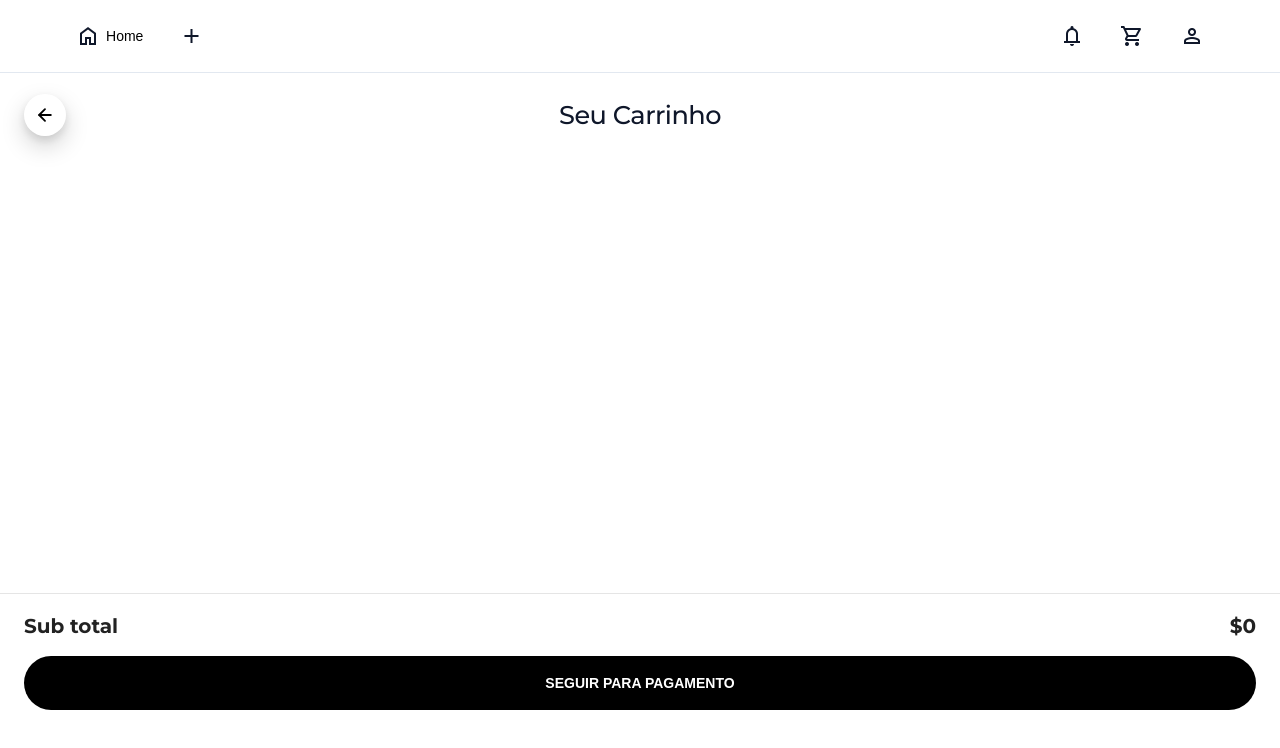
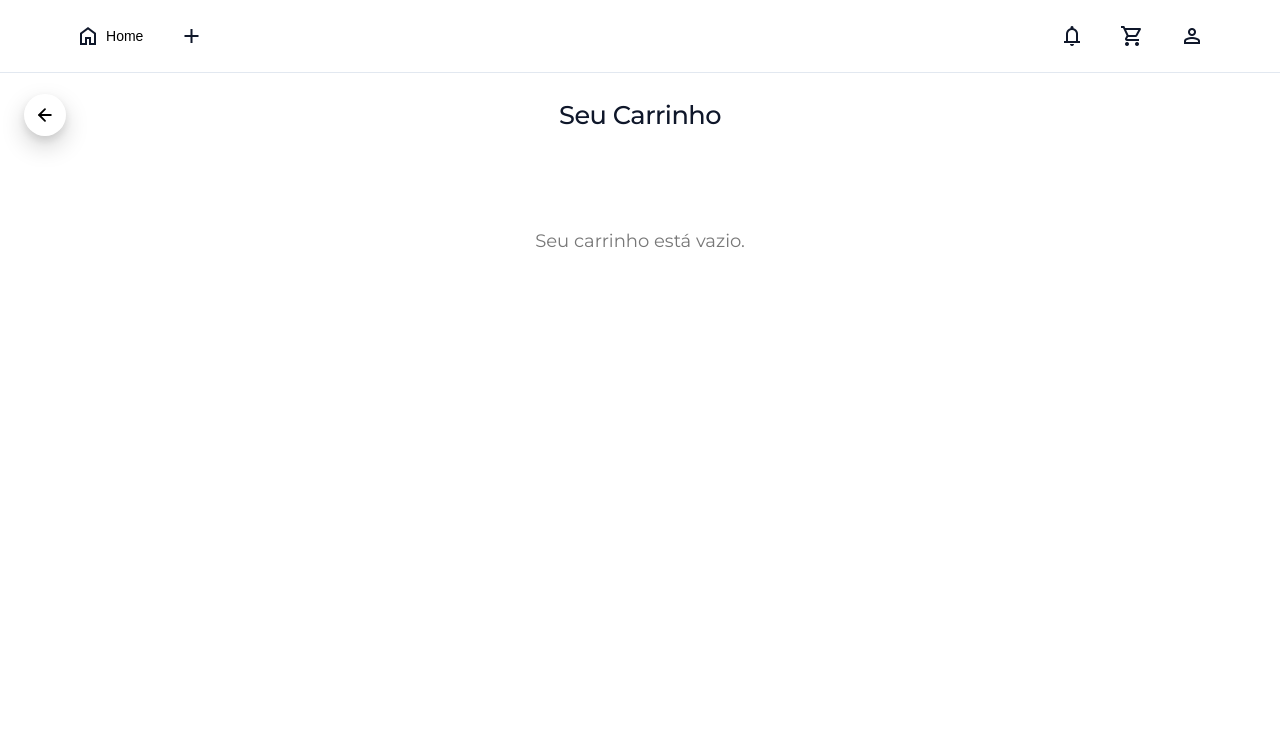
Before and after one commit to amandastss/Reveste-Frontend, a Vue app: page /carrinho in a window 1280 px wide. Shown: the top 748 px of the page. Built offline with nearby package versions, Linux system fonts and the light colour scheme; a web font is replaced by a local one.

Commit message:
fix: carrinho

```diff
--- a/src/css/cart.css
+++ b/src/css/cart.css
@@ -148,6 +148,26 @@ body {
   font-weight: 600;
 }
 
+.empty-cart {
+  text-align: center;
+  margin-top: 60px;
+  color: #777;
+}
+
+.empty-cart p {
+  font-size: 18px;
+  margin-bottom: 16px;
+}
+
+.back-shopping {
+  background: #3b773b;
+  color: white;
+  border: none;
+  padding: 10px 16px;
+  border-radius: 8px;
+  cursor: pointer;
+}
+
 /* =========================================
    FOOTER FIXO
    ========================================= */
--- a/src/views/CartView.vue
+++ b/src/views/CartView.vue
@@ -17,6 +17,10 @@ const cartStore = useCartStore()
 
 const cartItems = computed(() => cartStore.items)
 const subtotal = computed(() => cartStore.subtotal)
+
+const isEmpty = computed(() =>
+  Array.isArray(cartItems.value) && cartItems.value.length === 0
+)
 
 // modal
 const editModalVisible = ref(false)
@@ -42,8 +46,15 @@ function goBack() {
 function decreaseQuantity(item: CartItem) {
   if (item.quantity > 1) {
     cartStore.updateQuantity(item.id, item.quantity - 1)
+  } else {
+    const confirmRemove = confirm('Deseja remover este item do carrinho?')
+
+    if (confirmRemove) {
+      cartStore.removeItem(item.id)
     }
   }
+}
+
 
 function increaseQuantity(item: CartItem) {
   cartStore.updateQuantity(item.id, item.quantity + 1)
@@ -62,8 +73,8 @@ onMounted(() => {
   <div class="cart-page">
     <header class="cart-header">
       <button @click="goBack" class="back-btn" aria-label="Voltar">
-        <svg width="24" height="24" viewBox="0 0 24 24" fill="none" stroke="currentColor" stroke-width="1.5"
-          stroke-linecap="round" stroke-linejoin="round">
+        <svg width="24" height="24" viewBox="0 0 24 24" fill="none" stroke="currentColor"
+          stroke-width="1.5" stroke-linecap="round" stroke-linejoin="round">
           <line x1="19" y1="12" x2="5" y2="12"></line>
           <polyline points="12 19 5 12 12 5"></polyline>
         </svg>
@@ -72,6 +83,13 @@ onMounted(() => {
     </header>
 
     <section class="cart-items">
+      <!-- CARRINHO VAZIO -->
+      <div v-if="isEmpty" class="empty-cart">
+        <p>Seu carrinho está vazio.</p>
+      </div>
+
+      <!-- ITENS -->
+      <div v-else>
         <div v-for="item in cartItems" :key="item.id" class="cart-item">
           <img :src="item.image" :alt="item.name" class="item-image" />
 
@@ -97,9 +115,11 @@ onMounted(() => {
             </div>
           </div>
         </div>
+      </div>
     </section>
 
-    <footer class="cart-footer">
+    <!-- FOOTER (só aparece se tiver item) -->
+    <footer v-if="!isEmpty" class="cart-footer">
       <div class="subtotal">
         <span>Sub total</span>
         <span>${{ subtotal }}</span>
@@ -110,6 +130,7 @@ onMounted(() => {
       </button>
     </footer>
 
+    <!-- MODAL -->
     <EditItemModal
       v-if="itemBeingEdited"
       :item="itemBeingEdited as any"
```
Lines whose indentation alone changed are shown as unchanged.
